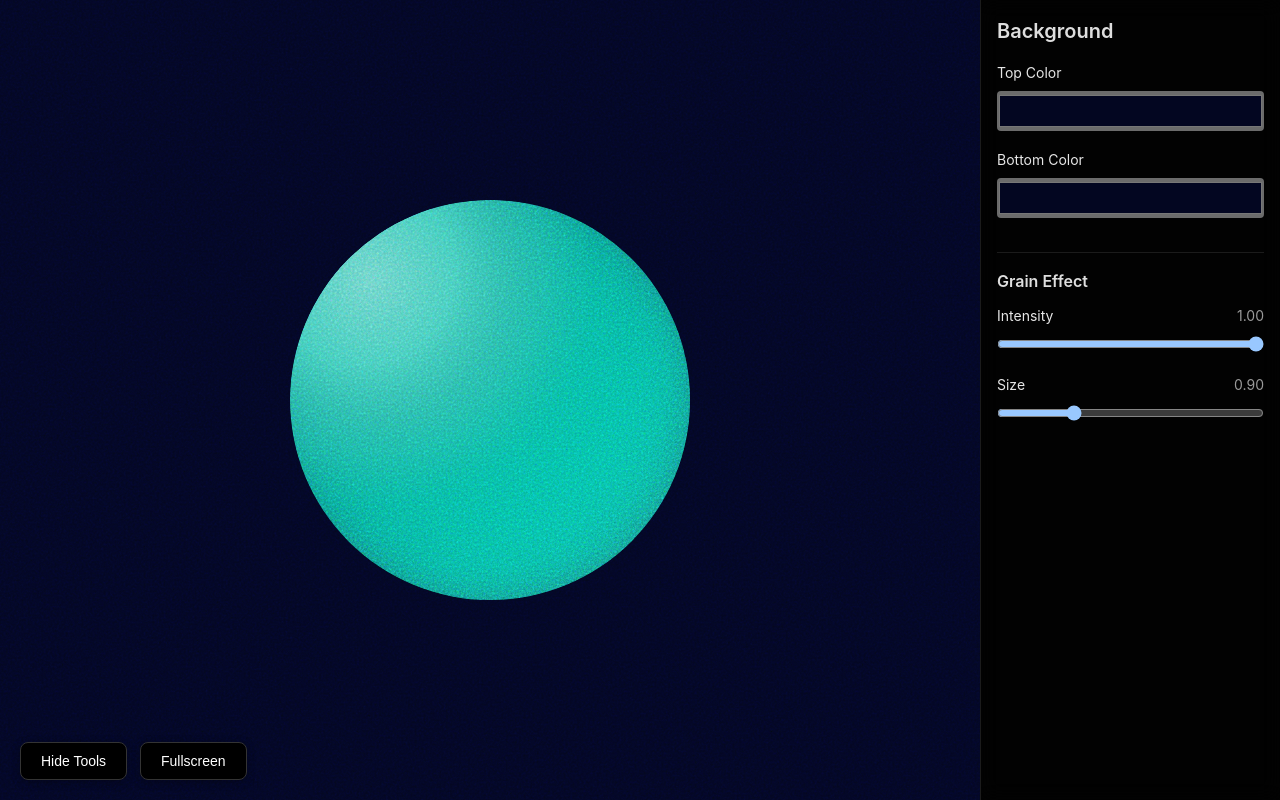
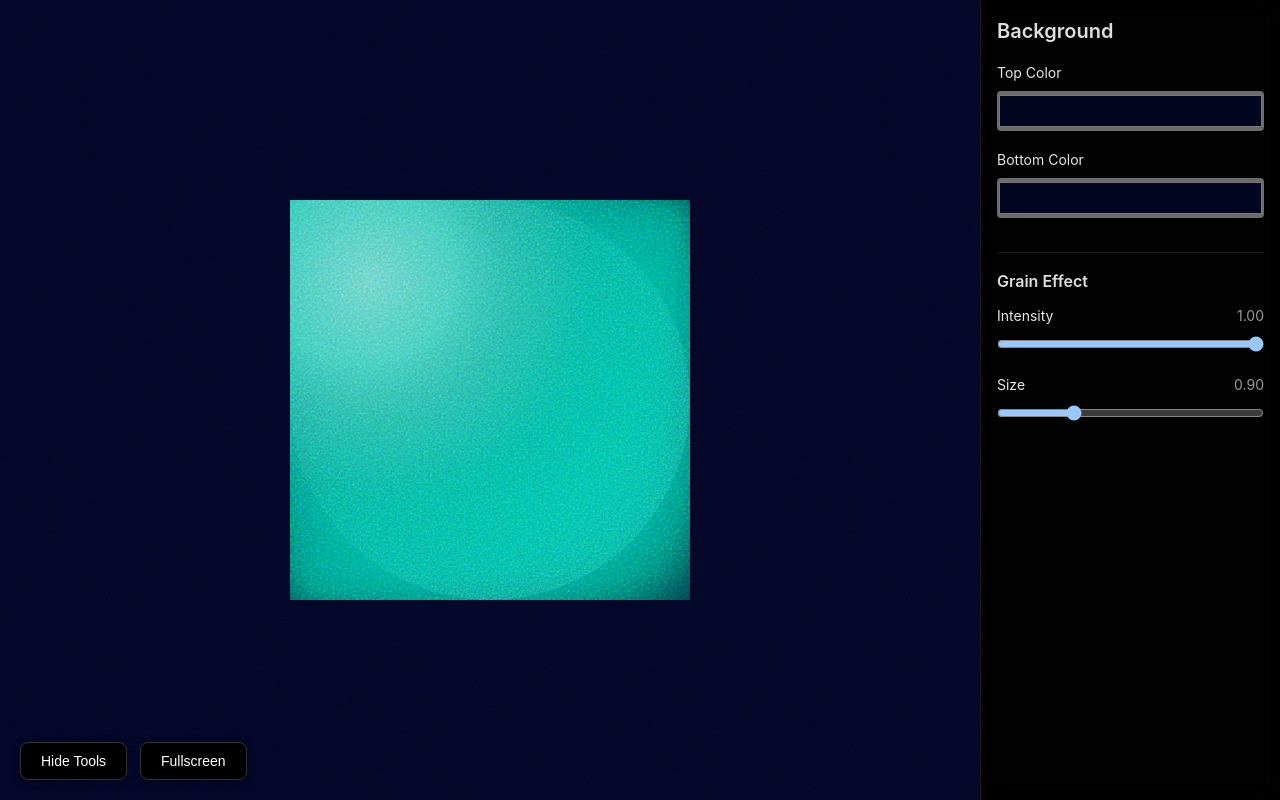
Before and after one commit to OscarBeamish/grainy-gradient-demo, a React (Vite) app: page / in a window 1280 px wide. Built offline with nearby package versions, Linux system fonts and the light colour scheme.

Commit message:
Remove borderRadius from circle to allow blur to extend
- Remove borderRadius: 50% constraint on circle
- Let radial gradient create circular shape naturally
- Allows blur filter to extend beyond hard circle edge
- Blur can now properly fade into background without clipping

```diff
--- a/src/components/Shape2D.jsx
+++ b/src/components/Shape2D.jsx
@@ -39,7 +39,7 @@ export default function Shape2D({ shape, isSelected, onSelect, onMouseDown }) {
     switch (shape.type) {
       // Row 1
       case 'circle':
-        return { ...baseStyle, borderRadius: '50%' }
+        return baseStyle // No borderRadius - gradient creates the circle
       case 'blob1':
         return { ...baseStyle, borderRadius: '40% 60% 70% 30% / 40% 50% 60% 50%' }
       case 'ellipse-h':
```
